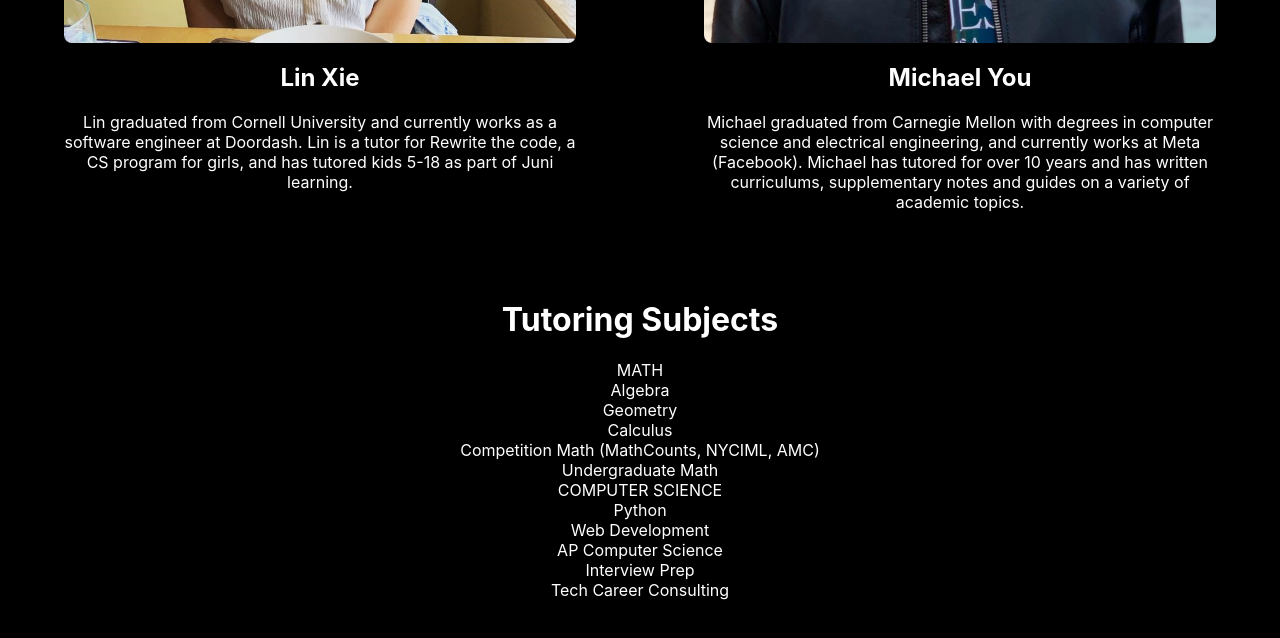
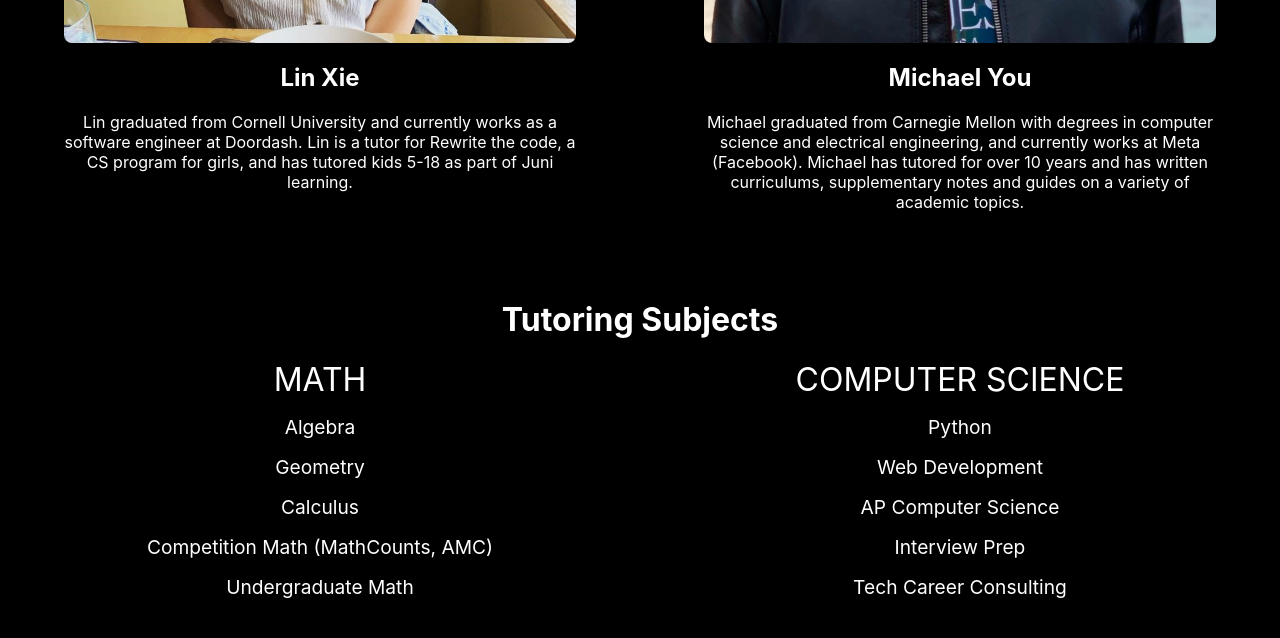
Before and after one commit to mikinty/tutoring, a React (Create React App) app: page / in a window 1280 px wide. Shown: the part 543-1181 px from the top of the page. Built offline with nearby package versions, Linux system fonts and the light colour scheme.

Commit message:
styled tutoring

```diff
--- a/src/pages/Classes.js
+++ b/src/pages/Classes.js
@@ -20,7 +20,7 @@ export default function Classes() {
     "Algebra",
     "Geometry",
     "Calculus",
-    "Competition Math (MathCounts, NYCIML, AMC)",
+    "Competition Math (MathCounts, AMC)",
     "Undergraduate Math",
   ];
 
--- a/src/styles.scss
+++ b/src/styles.scss
@@ -8,6 +8,7 @@ body {
 .page {
   height: 100vh;
   width: 100%;
+}
 
 #tutor-container {
   display: flex;
@@ -40,4 +41,22 @@ body {
     }
   }
 }
+
+.double-column {
+  display: flex;
+  flex-direction: row;
+
+  .class-column {
+    width: 50%;
+
+    .title {
+      font-size: xx-large;
     }
+
+    .topic {
+      font-size: larger;
+      margin-top: 16px;
+      margin-bottom: 16px;
+    }
+  }
+}
```
Lines whose indentation alone changed are shown as unchanged.
